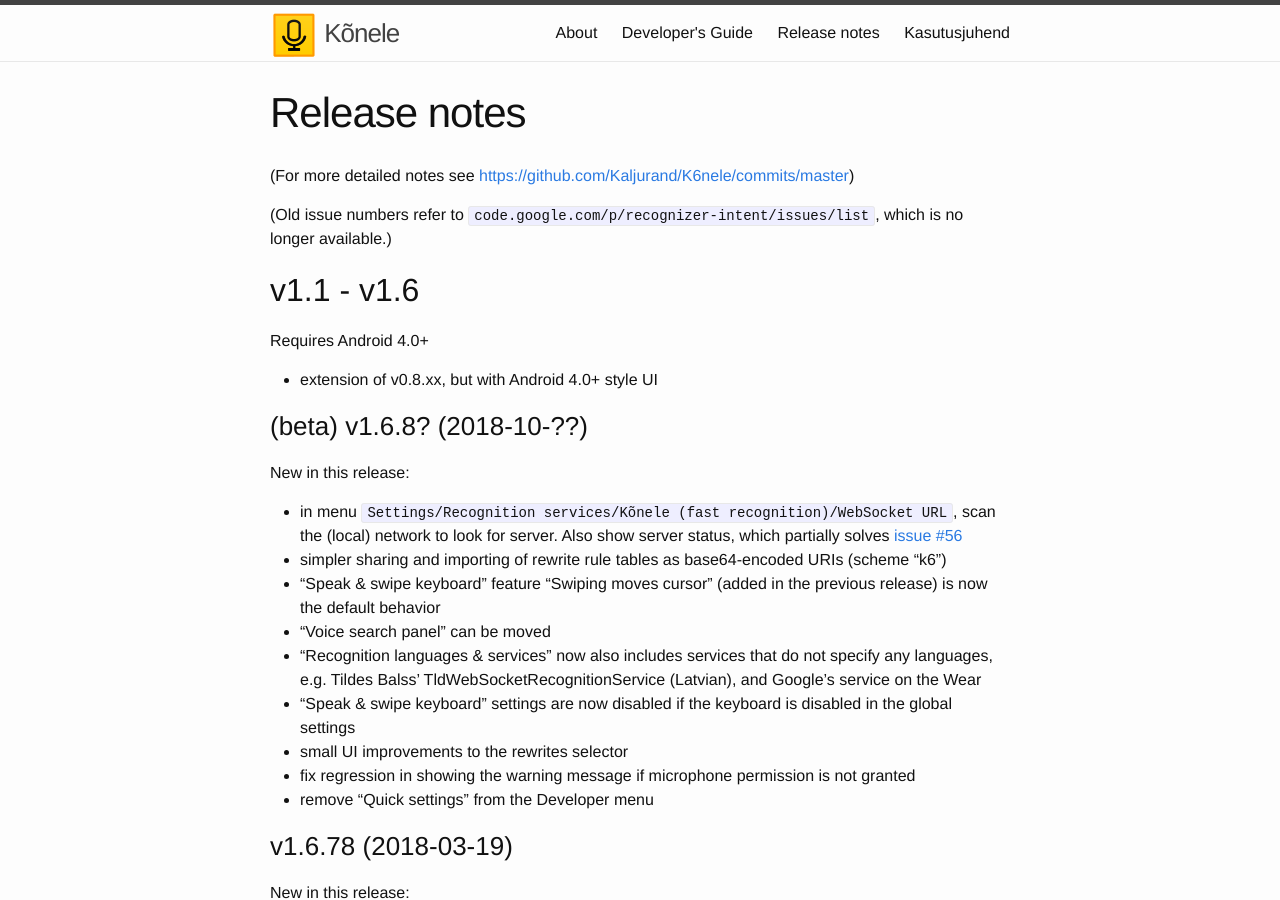
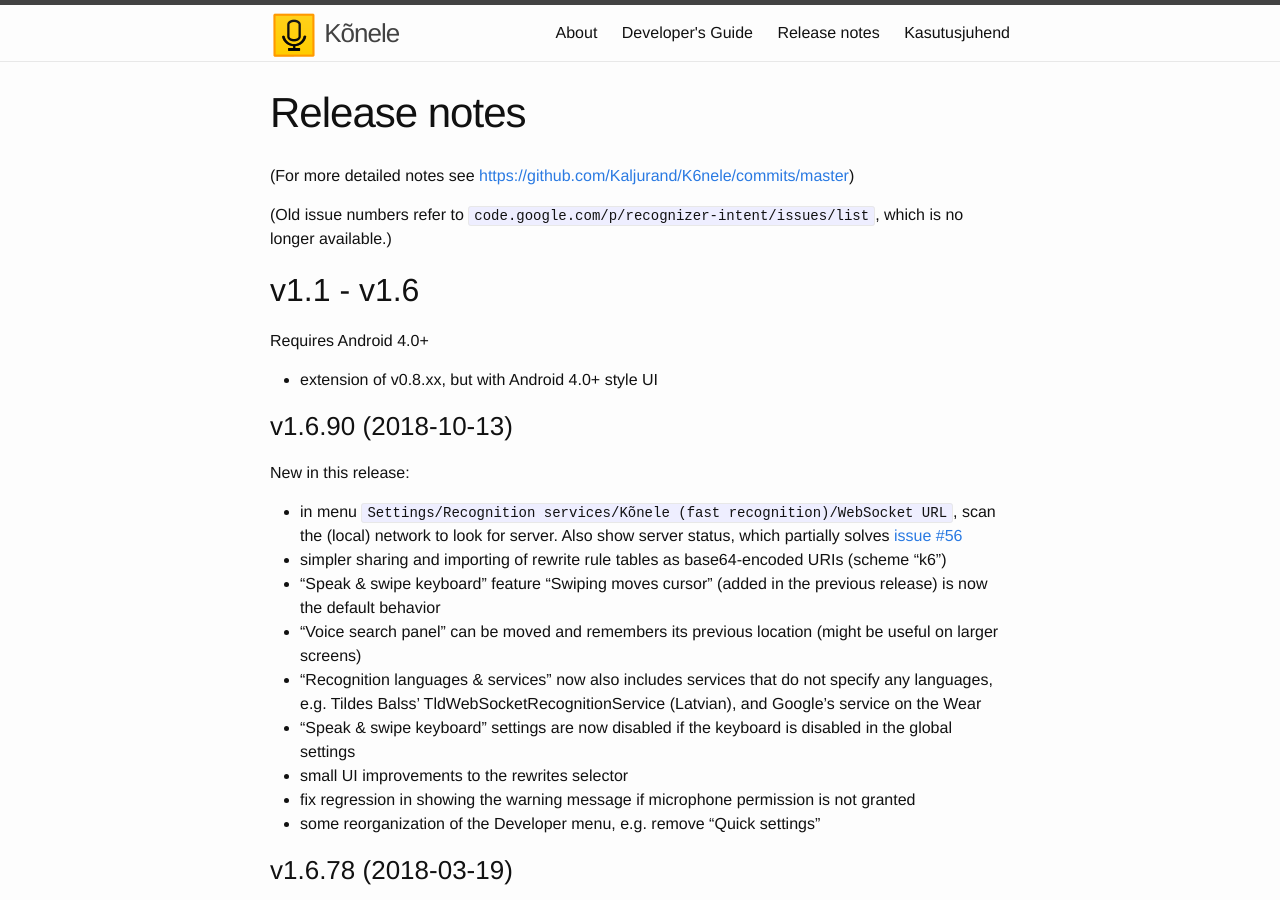
Before and after one commit to Kaljurand/K6nele, a Jekyll site: the page built from docs/en/release_notes.md, in a window 1280 px wide and 900 px high. Built offline with Jekyll 4.4.1, drawn with Linux system fonts in a browser that asks for light colours.

Commit message:
Announce v1.6.90

```diff
--- a/docs/en/release_notes.md
+++ b/docs/en/release_notes.md
@@ -13,20 +13,20 @@ Requires Android 4.0+
 
 - extension of v0.8.xx, but with Android 4.0+ style UI
 
-### (beta) v1.6.8? (2018-10-??)
+### v1.6.90 (2018-10-13)
 
 New in this release:
 
 - in menu ``Settings/Recognition services/Kõnele (fast recognition)/WebSocket URL``, scan the (local) network to look for server. Also show server status, which partially solves [issue #56](https://github.com/Kaljurand/K6nele/issues/56)
 - simpler sharing and importing of rewrite rule tables as base64-encoded URIs (scheme "k6")
 - "Speak & swipe keyboard" feature "Swiping moves cursor" (added in the previous release) is now the default behavior
-- "Voice search panel" can be moved
+- "Voice search panel" can be moved and remembers its previous location (might be useful on larger screens)
 - "Recognition languages & services" now also includes services that do not specify any languages,
   e.g. Tildes Balss' TldWebSocketRecognitionService (Latvian), and Google's service on the Wear
 - "Speak & swipe keyboard" settings are now disabled if the keyboard is disabled in the global settings
 - small UI improvements to the rewrites selector
 - fix regression in showing the warning message if microphone permission is not granted
-- remove "Quick settings" from the Developer menu
+- some reorganization of the Developer menu, e.g. remove "Quick settings"
 
 ### v1.6.78 (2018-03-19)
 
```
Also changed, not shown: _posts/2018-10-13-k6nele-1.6.90.md (added, +8 -0 lines).
